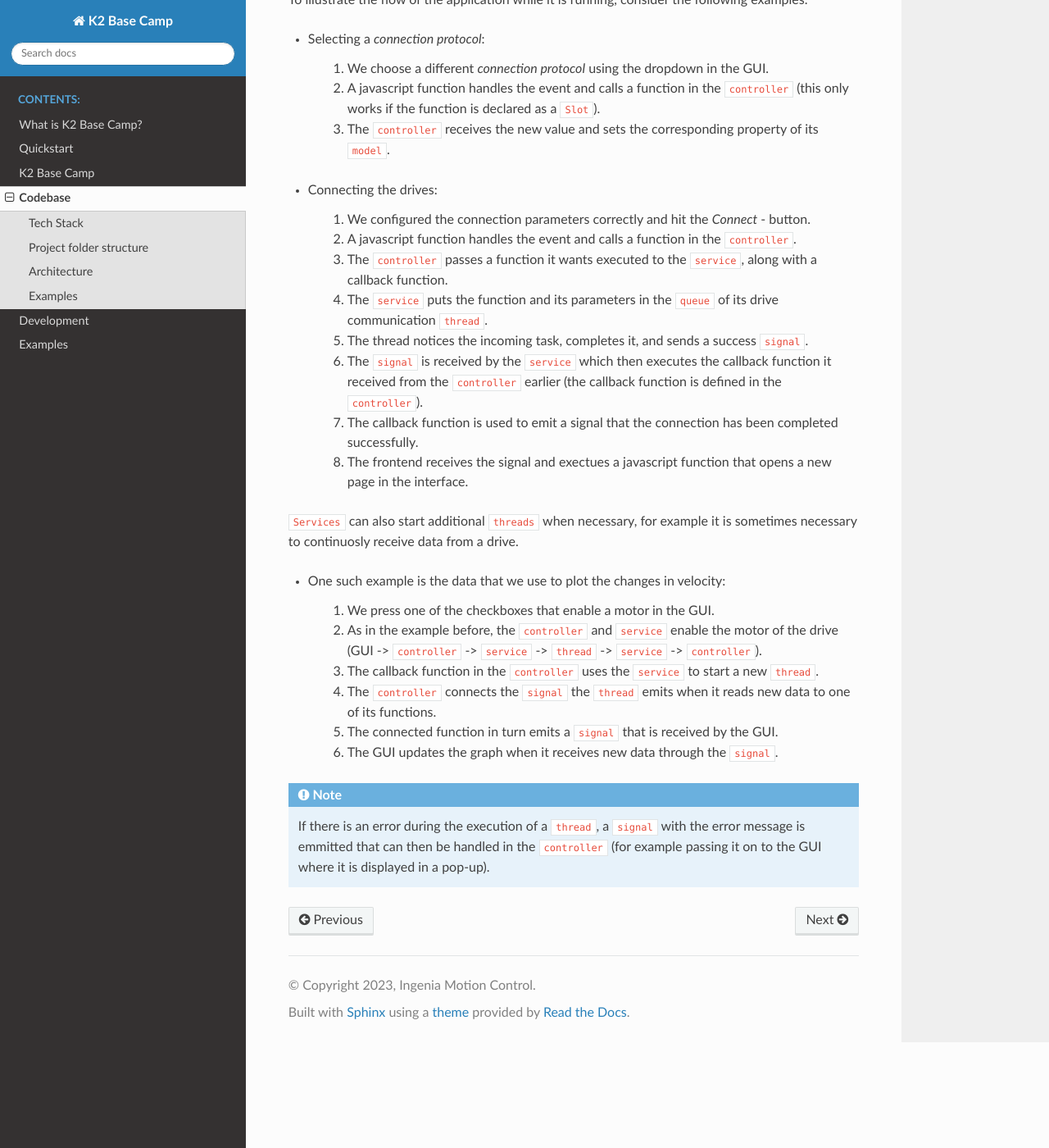
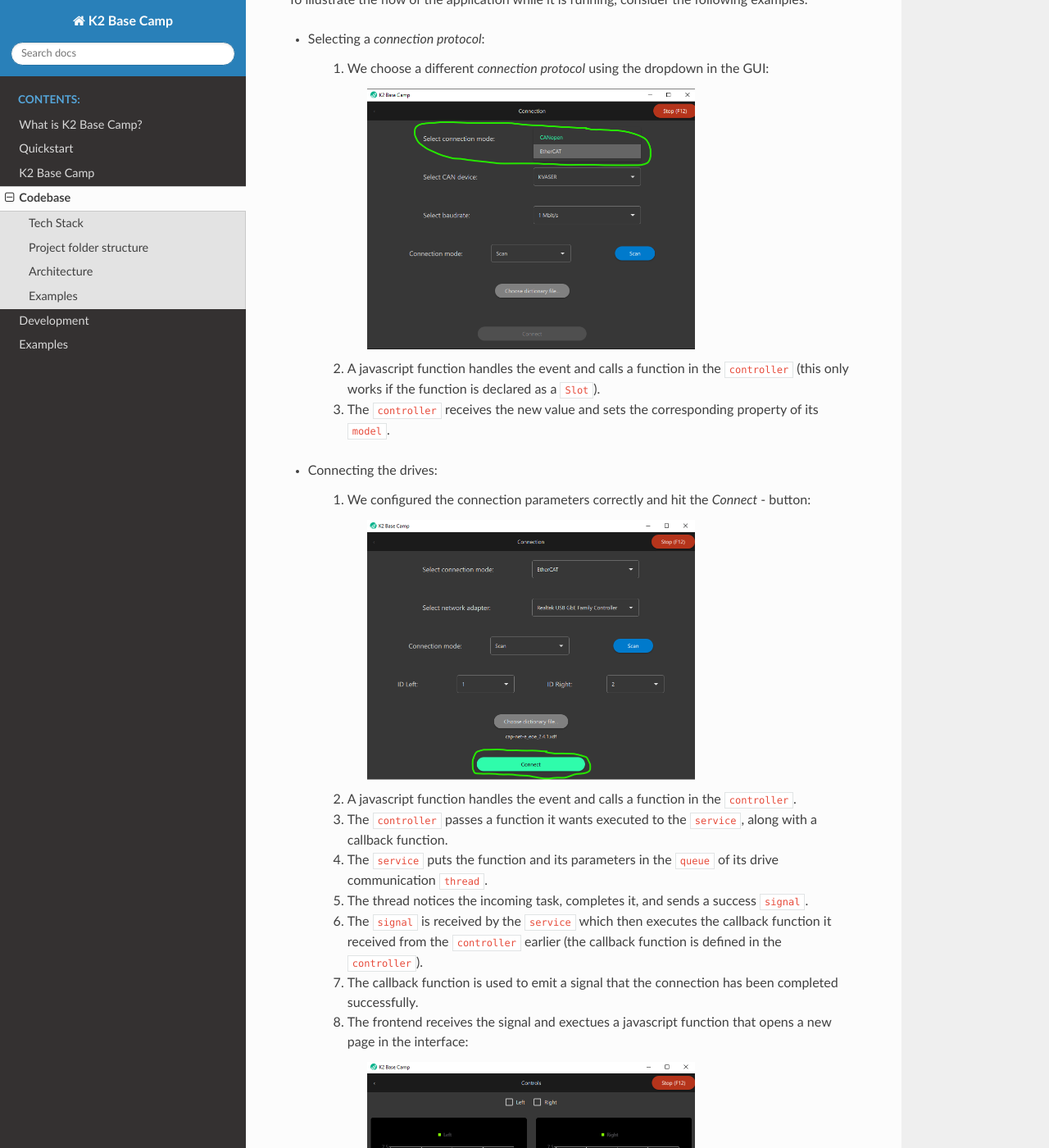
Before and after one commit to ingeniamc/ingeniajumpstart, a Sphinx documentation site: the page built from docs/source/pages/code_overview.rst, in a window 1280 px wide and 1400 px high, scrolled down 1872 px. Shown: the whole window at 82% size. Built offline with Sphinx 7.4.7 and the Read the Docs theme 2.0.0, drawn with Linux system fonts in a browser that asks for light colours; some of the changed lines change nothing that is shown.

Commit message:
DR0053A-146 PR improvements

```diff
--- a/docs/source/pages/code_overview.rst
+++ b/docs/source/pages/code_overview.rst
@@ -72,31 +72,54 @@ To illustrate the flow of the application while it is running, consider the foll
 
 * Selecting a *connection protocol*:
 
-    #. We choose a different *connection protocol* using the dropdown in the GUI.
+    #. We choose a different *connection protocol* using the dropdown in the GUI:
+
+        .. image:: ../_static/select_connection.png
+            :width: 400
+            :alt: The interface with the dropdown for connections expanded
+
     #. A javascript function handles the event and calls a function in the ``controller`` (this only works if the function is declared as a ``Slot``).
     #. The ``controller`` receives the new value and sets the corresponding property of its ``model``.
 
 * Connecting the drives:
 
-    #. We configured the connection parameters correctly and hit the *Connect* - button.
+    #. We configured the connection parameters correctly and hit the *Connect* - button:
+
+        .. image:: ../_static/connect.png
+            :width: 400
+            :alt: The interface with an active connect button
+
     #. A javascript function handles the event and calls a function in the ``controller``.
     #. The ``controller`` passes a function it wants executed to the ``service``, along with a callback function.
     #. The ``service`` puts the function and its parameters in the ``queue`` of its drive communication ``thread``.
     #. The thread notices the incoming task, completes it, and sends a success ``signal``.
     #. The ``signal`` is received by the ``service`` which then executes the callback function it received from the ``controller`` earlier (the callback function is defined in the ``controller``).
     #. The callback function is used to emit a signal that the connection has been completed successfully.
-    #. The frontend receives the signal and exectues a javascript function that opens a new page in the interface.
+    #. The frontend receives the signal and exectues a javascript function that opens a new page in the interface:
+
+        .. image:: ../_static/control.png
+            :width: 400
+            :alt: The control interface
 
 ``Services`` can also start additional ``threads`` when necessary, for example it is sometimes necessary to continuosly receive data from a drive.
 
 * One such example is the data that we use to plot the changes in velocity:
 
     #. We press one of the checkboxes that enable a motor in the GUI.
+
+        .. image:: ../_static/motor_button.png
+            :width: 400
+            :alt: The control interface with one motor enable button highlighted
+
     #. As in the example before, the ``controller`` and ``service`` enable the motor of the drive (GUI -> ``controller`` -> ``service`` -> ``thread`` -> ``service`` -> ``controller``).
     #. The callback function in the ``controller`` uses the ``service`` to start a new ``thread``.
     #. The ``controller`` connects the ``signal`` the ``thread`` emits when it reads new data to one of its functions.
     #. The connected function in turn emits a ``signal`` that is received by the GUI.
-    #. The GUI updates the graph when it receives new data through the ``signal``.
+    #. The GUI updates the graph when it receives new data through the ``signal``:
+
+        .. image:: ../_static/graph.png
+            :width: 400
+            :alt: The control interface with a velocity graph
 
 .. NOTE::
 
```
Also changed, not shown: docs/source/_static/connect.png (added), docs/source/_static/control.png (added), docs/source/_static/graph.png (added), docs/source/_static/motor_button.png (added), docs/source/_static/select_connection.png (added).
